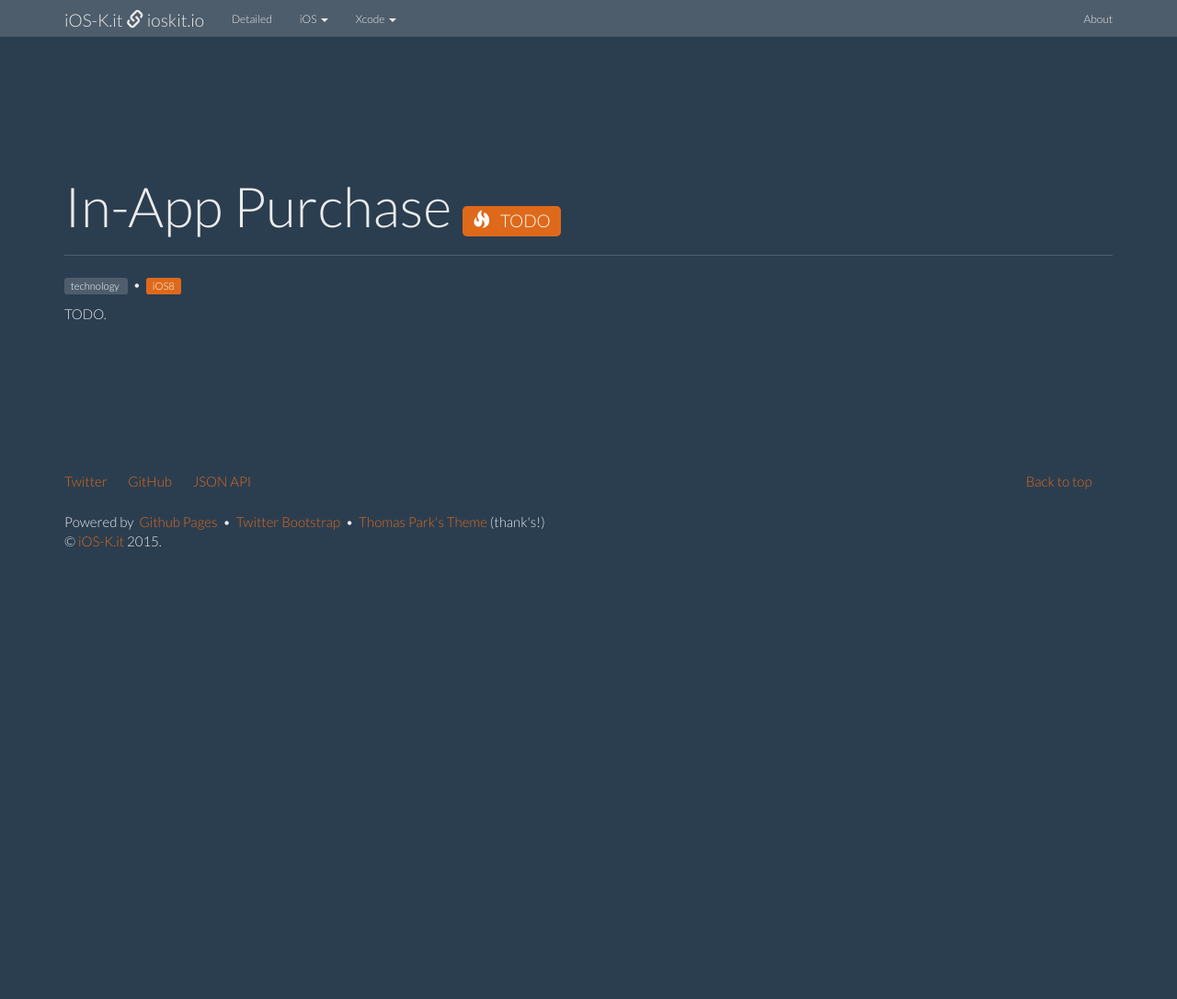
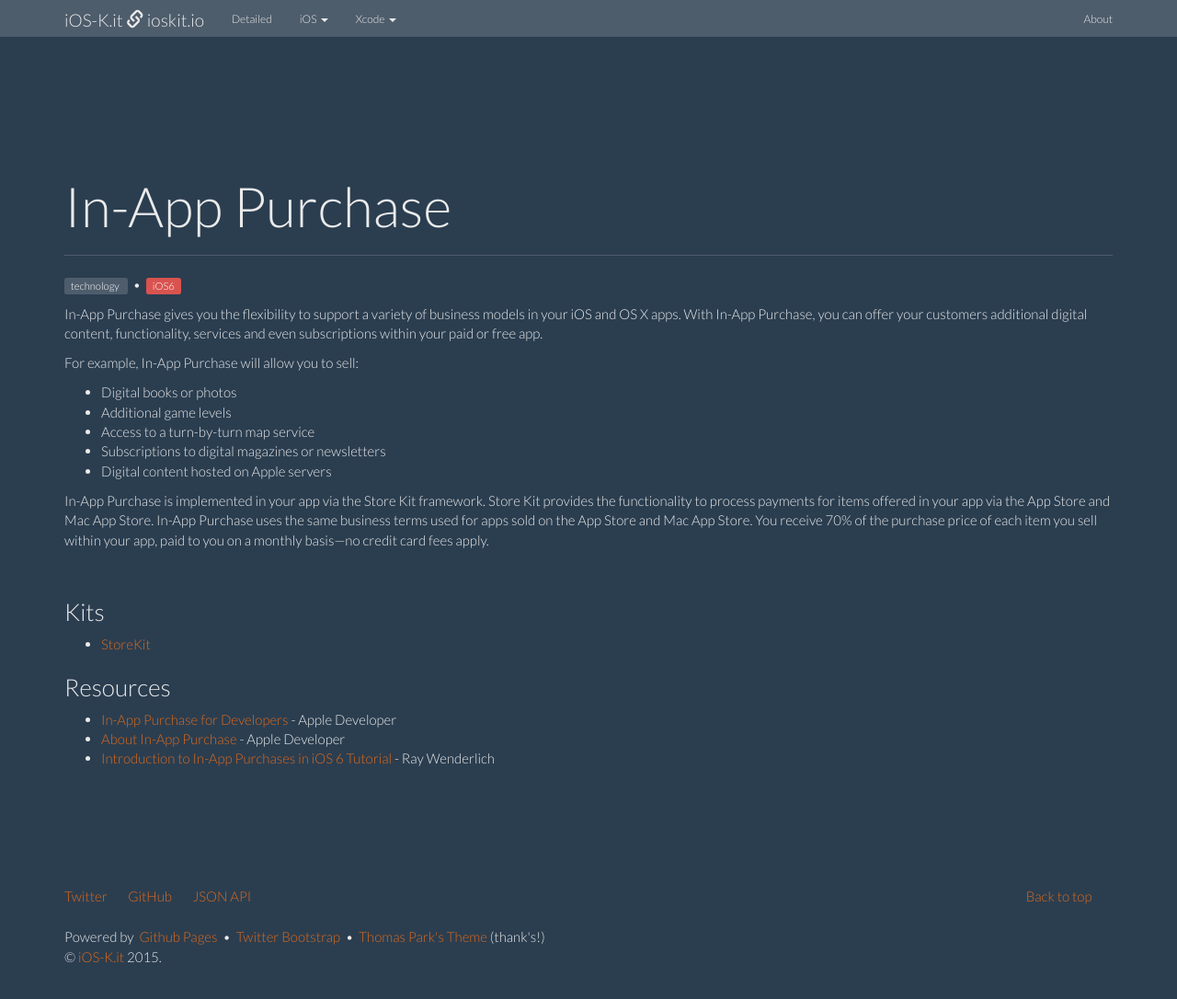
Before and after one commit to ioskit/ioskit.github.io, a Jekyll site: the page built from _kits/InAppPurchase.md, in a window 1280 px wide and 1126 px high. Shown: the top 1086 px of the window at 92% size. Built offline with Jekyll 4.4.1, drawn with Linux system fonts in a browser that asks for light colours; nearby versions of some CDN libraries.

Commit message:
Kit: StoreKit & InAppPurchase

```diff
--- a/_kits/InAppPurchase.md
+++ b/_kits/InAppPurchase.md
@@ -2,19 +2,39 @@
 layout: kit
 id: inapppurchase
 name: 'In-App Purchase'
-status: TODO
+status:
 type: technology
-since: iOS8
+since: iOS6
 icon___: /resources/images/kits/AppExtensions/app-extensions-icon_2x.png
-abstract: "TPDP"
-kits__:
- - Foo
-links__:
+abstract: "lets you sell a variety of items directly within your free or paid app, including premium content, virtual goods, and subscriptions."
+kits:
+ - StoreKit
+links:
  - link:
-     name: 'App extensions'
-     url: https://developer.apple.com/app-extensions
+     name: 'In-App Purchase for Developers'
+     url: https://developer.apple.com/in-app-purchase/
      description: ' - Apple Developer'
      type: reference
+ - link:
+     name: 'About In-App Purchase'
+     url: https://developer.apple.com/library/ios/documentation/NetworkingInternet/Conceptual/StoreKitGuide/Introduction.html
+     description: ' - Apple Developer'
+     type: reference
+ - link:
+     name: 'Introduction to In-App Purchases in iOS 6 Tutorial'
+     url: http://www.raywenderlich.com/21081/introduction-to-in-app-purchases-in-ios-6-tutorial
+     description: ' - Ray Wenderlich'
+     type: tutorial
 ---
 
-TODO.
+In-App Purchase gives you the flexibility to support a variety of business models in your iOS and OS X apps. With In-App Purchase, you can offer your customers additional digital content, functionality, services and even subscriptions within your paid or free app.
+
+For example, In-App Purchase will allow you to sell:
+
+* Digital books or photos
+* Additional game levels
+* Access to a turn-by-turn map service
+* Subscriptions to digital magazines or newsletters
+* Digital content hosted on Apple servers
+
+In-App Purchase is implemented in your app via the Store Kit framework. Store Kit provides the functionality to process payments for items offered in your app via the App Store and Mac App Store. In-App Purchase uses the same business terms used for apps sold on the App Store and Mac App Store. You receive 70% of the purchase price of each item you sell within your app, paid to you on a monthly basis—no credit card fees apply.
```
Also changed, not shown: _kits/StoreKit.md (+18 -7 lines).
